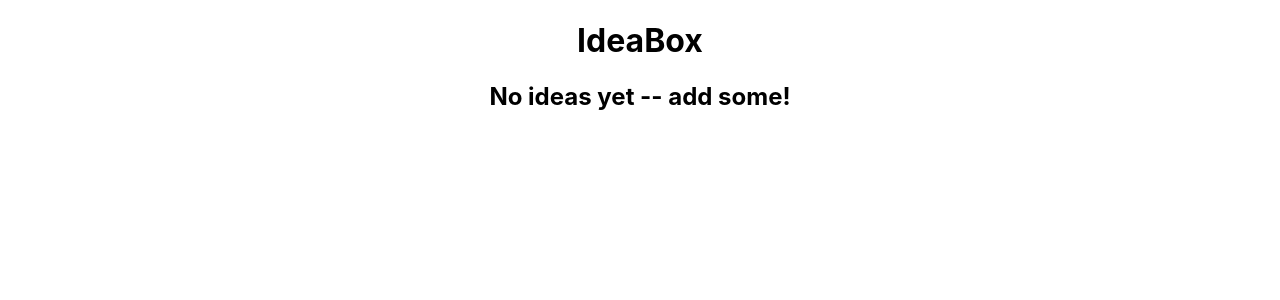
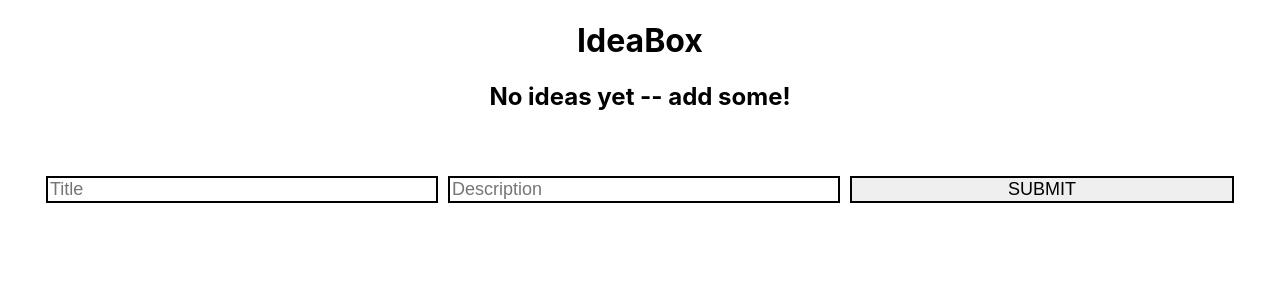
Before and after one commit to ganuza/my-first-idea-box, a React (Create React App) app: page / in a window 1280 px wide. Shown: the top 300 px of the page. Built offline with nearby package versions, Linux system fonts and the light colour scheme.

Commit message:
Add functionality for Form

```diff
--- a/src/components/App/App.js
+++ b/src/components/App/App.js
@@ -1,6 +1,7 @@
 import { useState } from 'react'
 import './App.css'
 import Ideas from '../Ideas/Ideas'
+import Form from '../Form/Form'
 
 function App() {
   const dummyIdeas = [
@@ -17,6 +18,7 @@ function App() {
       <h1>IdeaBox</h1>
       {!ideas.length && <h2>No ideas yet -- add some!</h2>}
       <Ideas ideas={ideas} />
+      <Form />
     </main>
   )
 }
--- a/src/components/Form/Form.css
+++ b/src/components/Form/Form.css
@@ -0,0 +1,10 @@
+form {
+  margin: auto;
+}
+
+input, button {
+  margin: 5px;
+  width: 30%;
+  border: 2px solid black;
+  font-size: 18px;
+}
--- a/src/components/Form/Form.js
+++ b/src/components/Form/Form.js
@@ -0,0 +1,31 @@
+import { useState } from 'react'
+import './Form.css'
+
+function Form() {
+  const [title, setTitle] = useState("")
+  const [description, setDescription] = useState("")
+
+    return (
+      <form>
+        <input
+          type='text'
+          placeholder='Title'
+          name='title'
+          value={title}
+          onChange={event => setTitle(event.target.value)}
+        />
+
+        <input
+          type='text'
+          placeholder='Description'
+          name='description'
+          value={description}
+          onChange={event => setTitle(event.target.value)}
+        />
+
+        <button>SUBMIT</button>
+      </form>
+    )
+}
+
+export default Form
```
